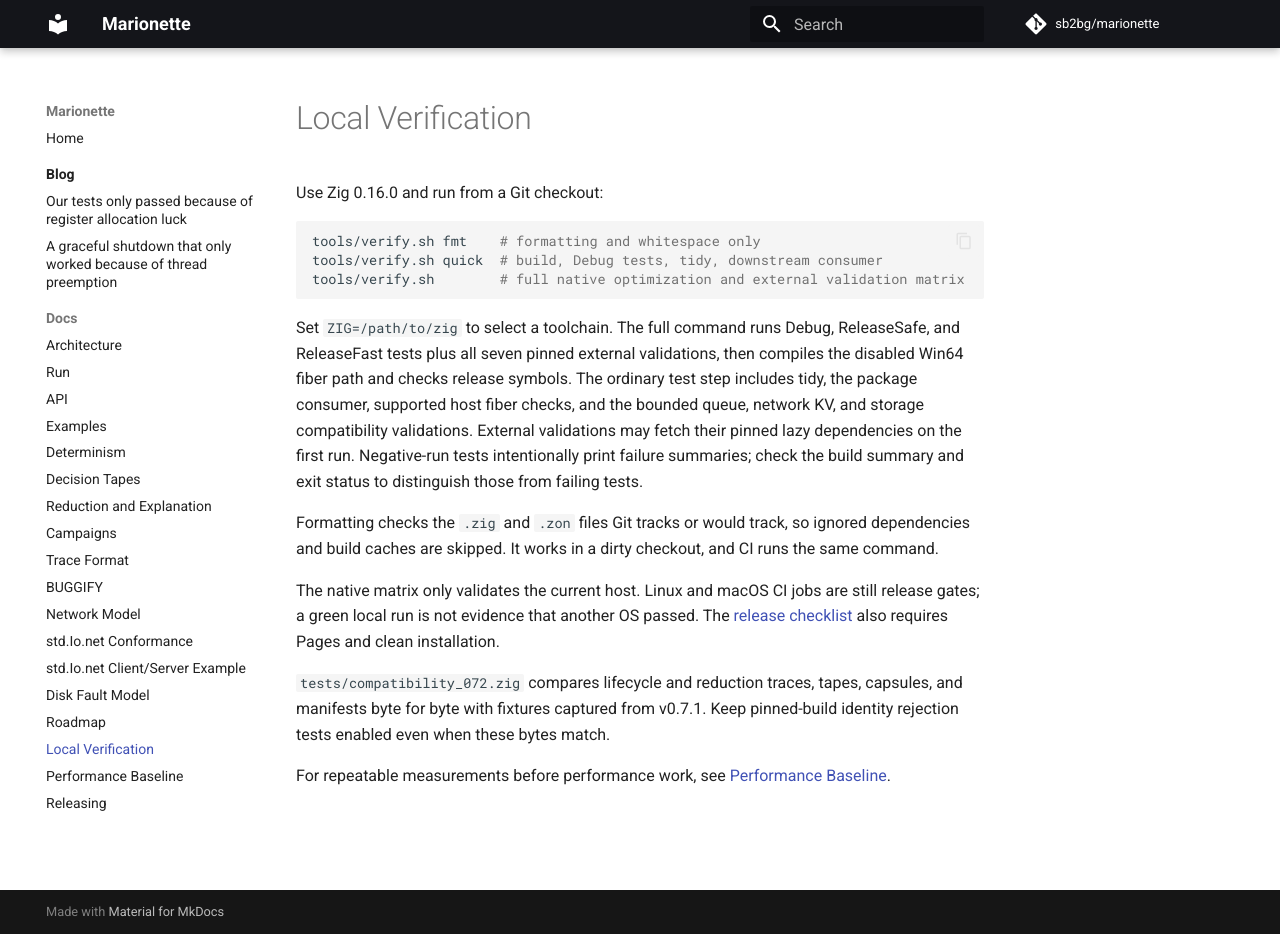
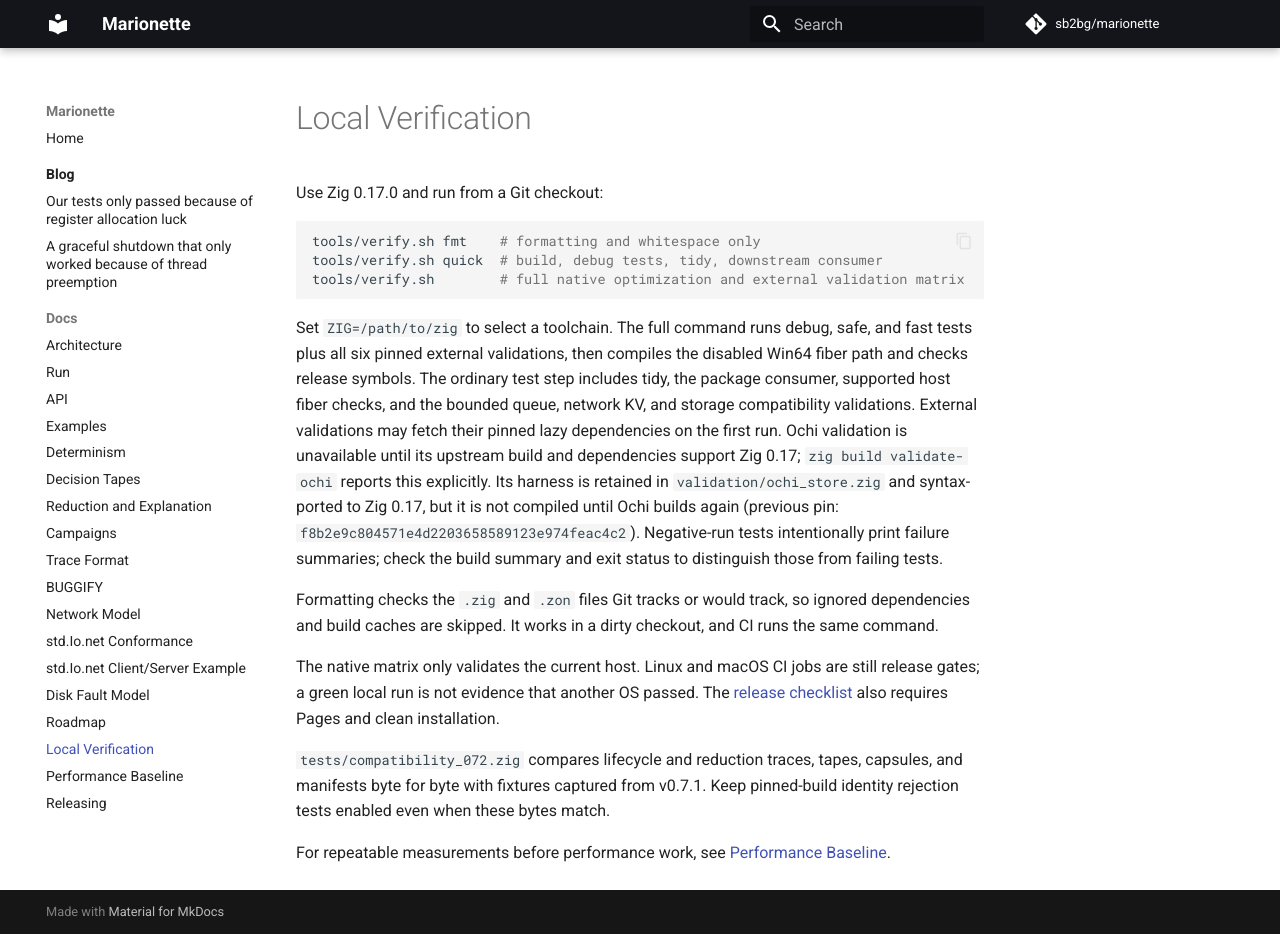
Before and after one commit to sb2bg/marionette, an MkDocs documentation site: the page built from docs/development.md, in a window 1280 px wide and 934 px high. Built offline with MkDocs 1.6.1 and Material for MkDocs 9.7.7, drawn with Linux system fonts in a browser that asks for light colours; comment, search, counter and statistics services are not loaded.

Commit message:
Document Zig 0.17 support and validation availability

````diff
--- a/docs/development.md
+++ b/docs/development.md
@@ -1,19 +1,23 @@
 # Local Verification
 
-Use Zig 0.16.0 and run from a Git checkout:
+Use Zig 0.17.0 and run from a Git checkout:
 
 ```sh
 tools/verify.sh fmt    # formatting and whitespace only
-tools/verify.sh quick  # build, Debug tests, tidy, downstream consumer
+tools/verify.sh quick  # build, debug tests, tidy, downstream consumer
 tools/verify.sh        # full native optimization and external validation matrix
 ```
 
-Set `ZIG=/path/to/zig` to select a toolchain. The full command runs Debug,
-ReleaseSafe, and ReleaseFast tests plus all seven pinned external validations,
+Set `ZIG=/path/to/zig` to select a toolchain. The full command runs debug,
+safe, and fast tests plus all six pinned external validations,
 then compiles the disabled Win64 fiber path and checks release symbols.
 The ordinary test step includes tidy, the package consumer, supported host fiber
 checks, and the bounded queue, network KV, and storage compatibility validations.
 External validations may fetch their pinned lazy dependencies on the first run.
+Ochi validation is unavailable until its upstream build and dependencies support
+Zig 0.17; `zig build validate-ochi` reports this explicitly. Its harness is retained
+in `validation/ochi_store.zig` and syntax-ported to Zig 0.17, but it is not compiled
+until Ochi builds again (previous pin: `f8b2e9c804571e4d2203658589123e974feac4c2`).
 Negative-run tests intentionally print failure summaries; check the build summary
 and exit status to distinguish those from failing tests.
 
````
Also changed, not shown: CHANGELOG.md (+4 -0 lines), README.md (+12 -3 lines), ROADMAP.md (+4 -2 lines), docs/performance.md (+1 -1 lines), docs/releasing.md (+1 -1 lines).
